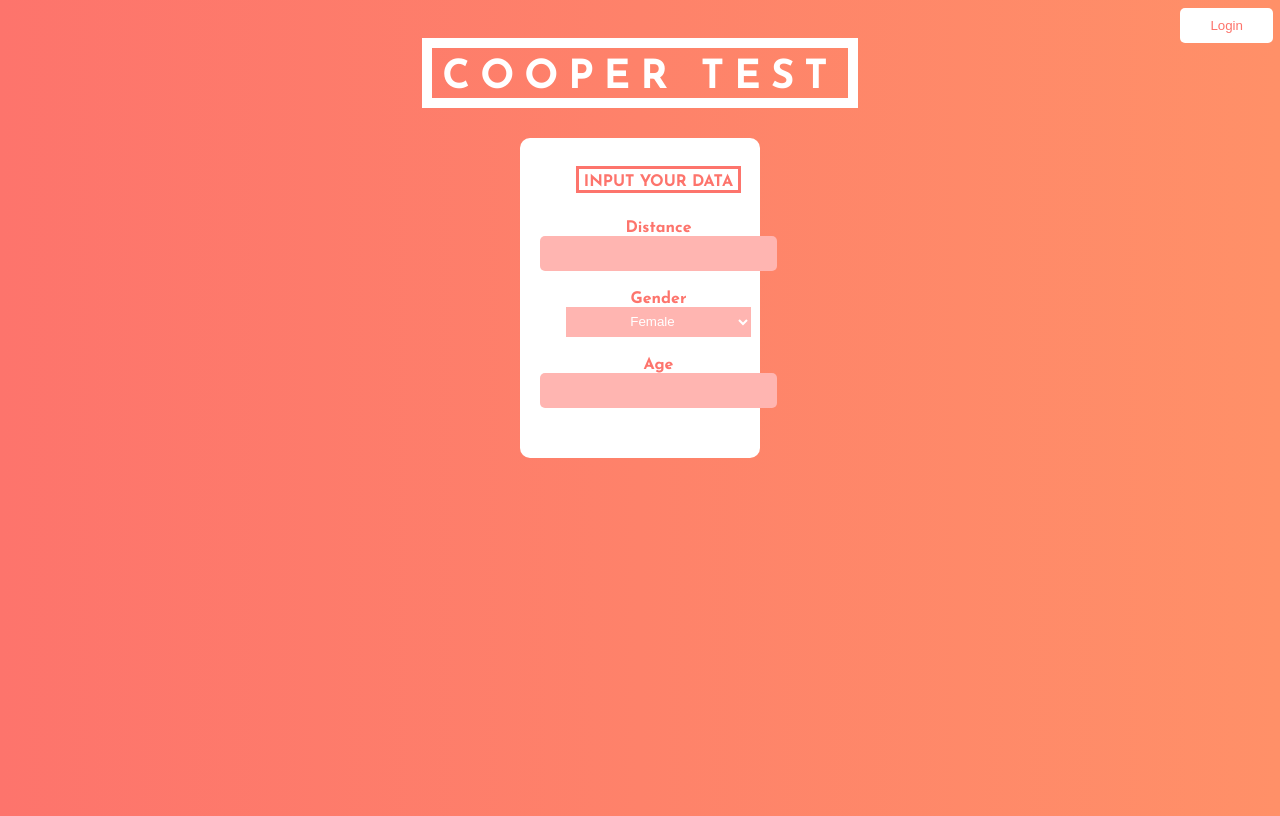
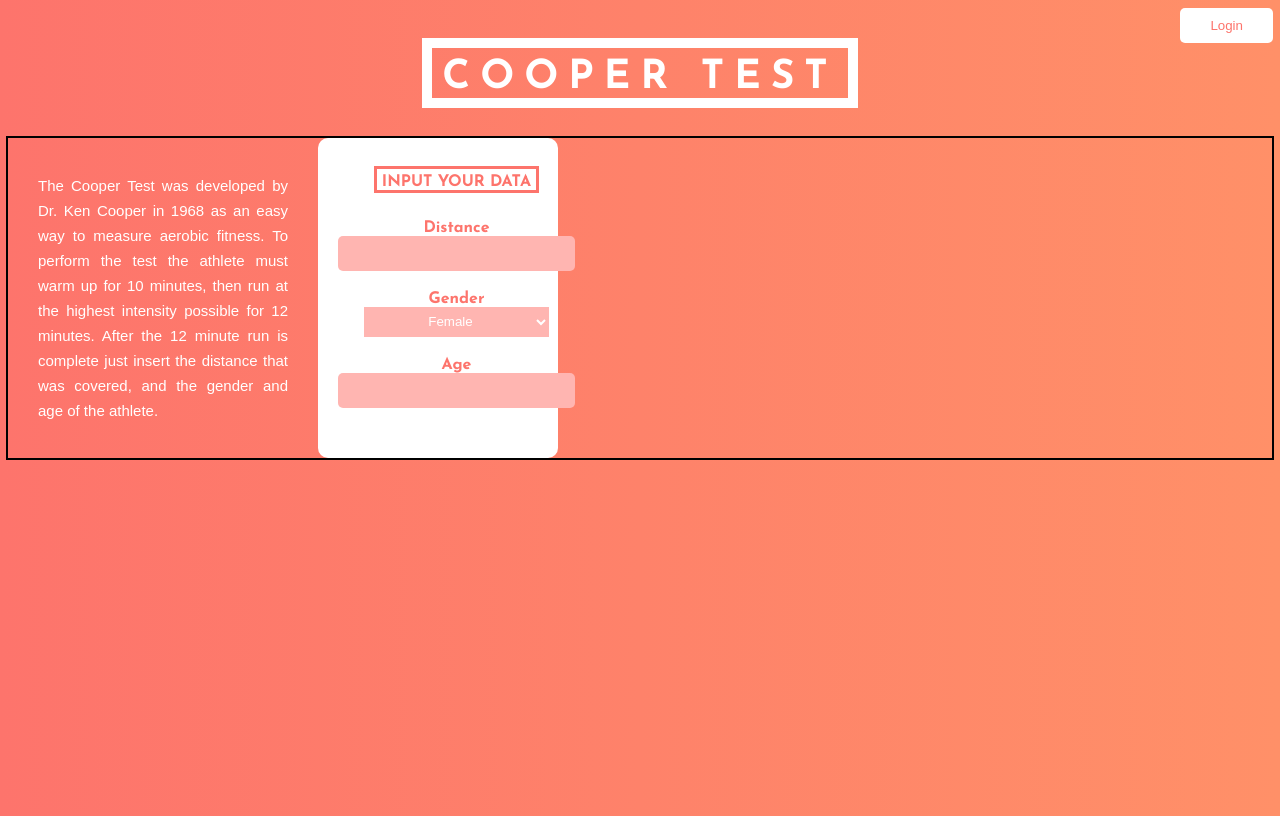
Before and after one commit to pedbr/cooper_client, a React (Create React App) app: page / in a window 1280 px wide. Built offline with nearby package versions, Linux system fonts and the light colour scheme.

Commit message:
adds text instructions

```diff
--- a/src/App.css
+++ b/src/App.css
@@ -4,6 +4,8 @@ body {
   background: -webkit-linear-gradient(to right, #fd746c, #ff9068);
   background: linear-gradient(to right, #fd746c, #ff9068);
 }
+
+/* HEADER */
 
 .title-div {
   display:flex;
@@ -23,6 +25,8 @@ body {
   padding-right: 10px;
   padding-left: 10px;
 }
+
+/* LOG IN */
 
 .login-button-div{
   position: absolute;
@@ -101,6 +105,32 @@ body {
   background: #fd908a;
 }
 
+.center-block {
+  outline: 2px solid;
+  display: flex;
+  flex-wrap: wrap;
+}
+
+/* INSTRUCTIONS TEXT */
+
+.instructions-div{
+  display: flex;
+  flex-wrap: wrap;
+  flex-direction: column;
+  justify-content: center;
+  align-items: center;
+  padding: 30px;
+  width: 250px;
+  font-family: sans-serif;
+  font-weight: 100;
+  color: white;
+  font-size: 15px;
+  text-align: justify;
+  line-height: 25px;
+}
+
+/* INPUT DATA FORM */
+
 .input-box {
   text-align:center;
   background: #ffb5b1;
@@ -115,11 +145,7 @@ body {
 }
 
 .input-data-div {
-  display: flex;
-  flex-wrap: wrap;
-  flex-direction: column;
-  justify-content: center;
-  align-items: center;
+
 }
 
 .input-data-form {
--- a/src/App.js
+++ b/src/App.js
@@ -57,6 +57,7 @@ class App extends Component {
     let renderLogin;
     let user;
     let performanceDataIndex;
+    let instructionText = `The Cooper Test was developed by Dr. Ken Cooper in 1968 as an easy way to measure aerobic fitness. To perform the test the athlete must warm up for 10 minutes, then run at the highest intensity possible for 12 minutes. After the 12 minute run is complete just insert the distance that was covered, and the gender and age of the athlete.`;
 
     if (this.state.authenticated === true) {
       user = JSON.parse(sessionStorage.getItem("credentials")).uid;
@@ -130,8 +131,14 @@ class App extends Component {
         <div className="title-div">
           <p className="title">COOPER TEST</p>
         </div>
+        <div className="center-block">
+          <div className="instructions-div">
+            <div className="instructions-text">{instructionText}</div>
+          </div>
+          <div>
             <InputFields inputChangeHandler={this.onChange.bind(this)} />
-
+          </div>
+          <div>
             <DisplayCooperResult
               distance={this.state.distance}
               gender={this.state.gender}
@@ -140,7 +147,9 @@ class App extends Component {
               entrySaved={this.state.entrySaved}
               entryHandler={this.entryHandler.bind(this)}
             />
+          </div>
           {performanceDataIndex}
+        </div>
       </div>
     );
   }
--- a/src/Components/InputFields.js
+++ b/src/Components/InputFields.js
@@ -2,7 +2,6 @@ import React from "react";
 
 const InputFields = props => {
   return (
-    <div className="input-data-div">
       <div className="input-data-form">
         <div className="input-form-title">INPUT YOUR DATA</div>
         <div className="input-data-label">
@@ -39,7 +38,6 @@ const InputFields = props => {
           />
         </div>
       </div>
-    </div>
   );
 };
 
```
Lines whose indentation alone changed are shown as unchanged.
